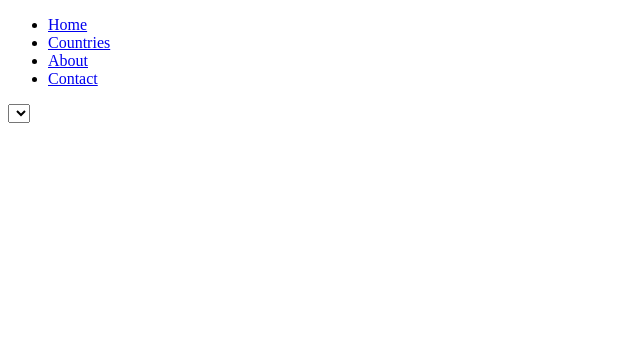
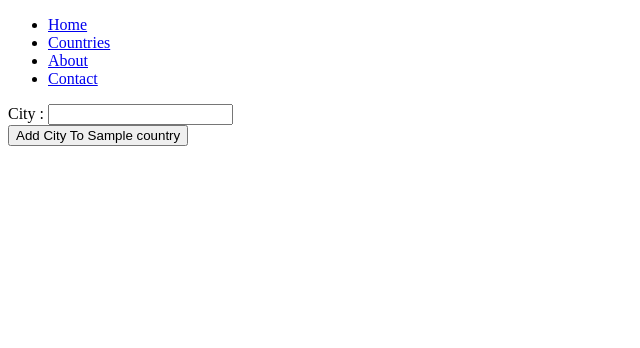
Before and after one commit to rosscondie/Python_Flask_Project, a Flask app: template templates/countries/new_city.html in a window 1280 px wide. Shown: the top 348 px of the page, without its empty margins (0-640 px from the left). Run offline with Flask 2, Linux system fonts and the light colour scheme; the template is opened without the code that fills it: most values are stand-ins (such as "Sample title", 1, 10 or a date in 2020); lists and menus that the app fills with data are empty.

Commit message:
added new_city form to new_city.html

```diff
--- a/templates/countries/new.html
+++ b/templates/countries/new.html
@@ -21,5 +21,6 @@
         </div>
 
         <button type="submit">Add</button>
+
     </form>
 {% endblock  %}
--- a/templates/countries/new_city.html
+++ b/templates/countries/new_city.html
@@ -1,6 +1,13 @@
 {% extends 'base.html' %}
 {% block content %}
-<form action="/cities" method="POST">
-    <select name="country_name" id="country_name">{{ country.id.city_name }}</select>
+<form action="/countries/{{country.id}}/create_city" method="POST">
+
+    <div>
+        <label for="city_name">City :</label>
+        <input type="text" id="city_name" name="city_name">
+    </div>
+
+    <button type="submit">Add City To {{country.country_name}}</button>
+
 </form>
-{% endblock  %}
+{% endblock %}
```
Also changed, not shown: controllers/countries_controller.py (+13 -2 lines).
